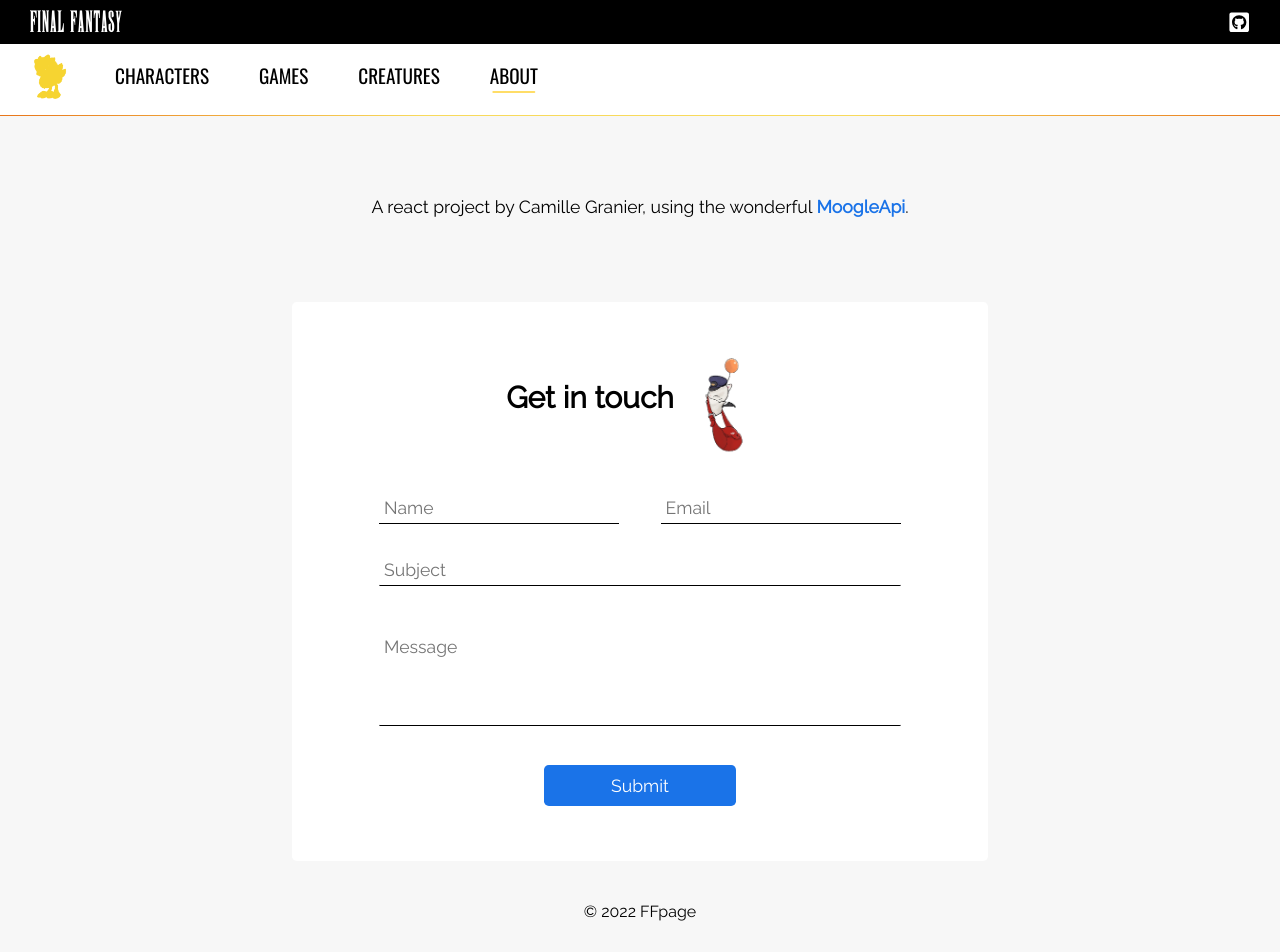
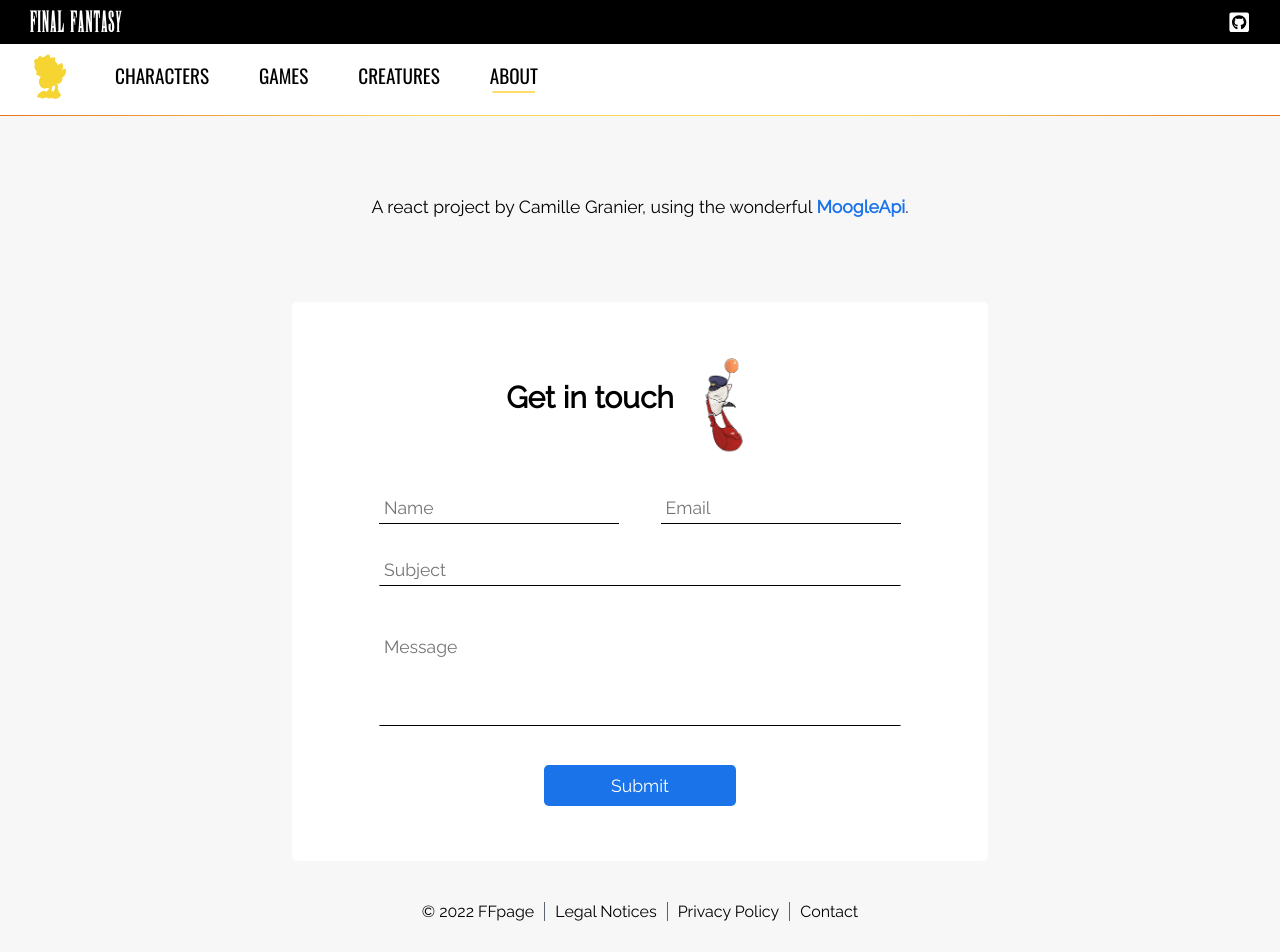
Before and after one commit to camille-granier/final-fantasy-fan-page, a React (Create React App) app: page /About in a window 1280 px wide. Shown: the top 952 px of the page. Built offline with nearby package versions, Linux system fonts and the light colour scheme.

Commit message:
modif footer

```diff
--- a/src/components/Footer.js
+++ b/src/components/Footer.js
@@ -3,7 +3,10 @@ import React from 'react';
 const Footer = () => {
     return (
         <div className='footer'>
-            <p>© 2022 FFpage</p>
+            <p className='copyright'>© 2022 <a href="" className='title-link'>FFpage</a></p>
+            <a href="">Legal Notices</a>
+            <a href="" className='privacy-policy'>Privacy Policy</a>
+            <a href="">Contact</a>
         </div>
     );
 };
--- a/src/styles/components/_footer.scss
+++ b/src/styles/components/_footer.scss
@@ -1,14 +1,39 @@
 .footer {
     margin: 20px;
     padding: 5px;
-
+    display: flex;
+    justify-content: center;
+    align-items: center;
     font-family: $font-2;
     font-size: 1rem;
     text-align: center;
+    p, a {
+        text-decoration: none;
+        padding: 0px 10px;
+        color: black;
+        .title-link {
+            padding: 0px;
+        }
+    }
+    a:hover {
+        text-decoration: underline;
+    }
+ }
+
+ .copyright {
+    border-right: solid $grey 1px;
+}
+
+ .privacy-policy {
+     border-left: solid $grey 1px;
+     border-right: solid $grey 1px;
  }
 
 @media screen and (max-width: 700px) {
     .footer {
         margin: 10px;
+        p, a {
+            padding: 0px 5px;
+        }
     }
 }
```
